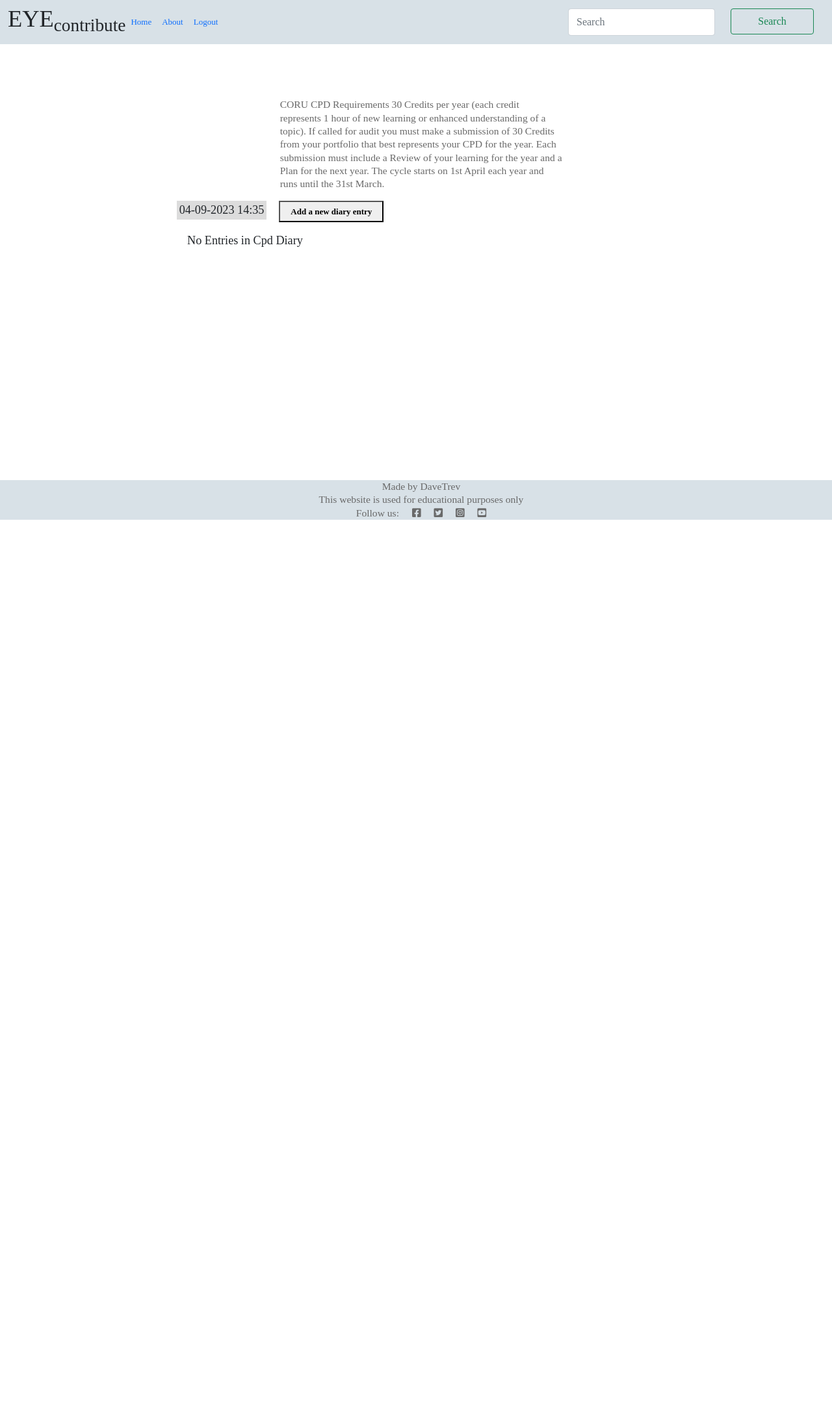
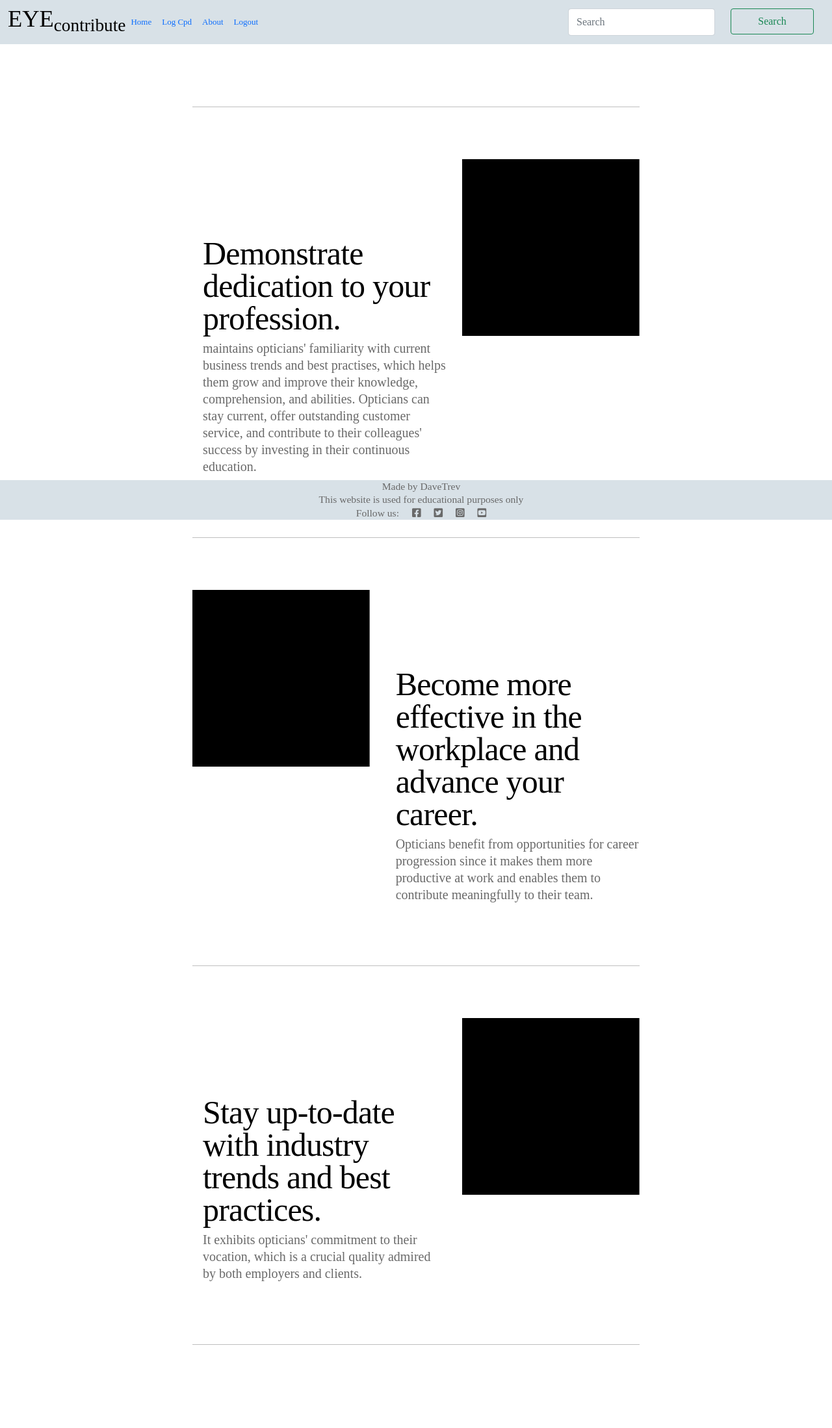
Before and after one commit to DaveTrev/p4-Django-diary, a Django app: page / in a window 1280 px wide. Shown: the whole page at 65% size. Before the commit the page ends 800 px from the top, so only its background shows below. Run offline with Django 3.2, Linux system fonts and the light colour scheme; the visitor is signed in with stand-in values (Sample User, id 1); data that the repository does not hold is empty; some web fonts are replaced.

Commit message:
added index page, edit to navbar

```diff
--- a/cpddiary/urls.py
+++ b/cpddiary/urls.py
@@ -6,12 +6,14 @@ from .views import (
     DiaryUpdateView,
     DiaryDeleteView,
     AboutPageView,
+    HomePageView,
     )
 from django.contrib.auth.views import LogoutView
 
 
 urlpatterns = [
-    path('', DiaryListView.as_view(), name="entry-list"),
+    path('', HomePageView.as_view(), name="home"),
+    path('entrylist/', DiaryListView.as_view(), name="entry-list"),
     path('about/', AboutPageView.as_view(), name="about"),
     path('entry/<int:pk>/',
          DiaryDetailView.as_view(),
--- a/cpddiary/views.py
+++ b/cpddiary/views.py
@@ -14,6 +14,10 @@ from django.contrib.auth.mixins import LoginRequiredMixin, UserPassesTestMixin
 from django.views.generic import TemplateView
 from .models import Entry
 from .forms import EntryForm
+
+
+class HomePageView(TemplateView):
+    template_name = "index.html"
 
 
 class AboutPageView(TemplateView):
--- a/static/style.css
+++ b/static/style.css
@@ -32,9 +32,6 @@ h2, h3 {
     vertical-align: top;
 }
 
-h2 {
-    background-color: aquamarine;
-}
 
 .mark {
     background-color: gainsboro;
@@ -106,4 +103,50 @@ input[type="submit"] {
     margin: 1rem 0;
 }
 
-/* navbar */
+/* bootstrap carosel example */
+/* GLOBAL STYLES
+-------------------------------------------------- */
+/* Padding below the footer and lighter body text */
+
+body {
+    padding-bottom: 3rem;
+    color: rgb(var(--bs-tertiary-color-rgb));
+  }
+
+
+  /* Featurettes
+  ------------------------- */
+
+  .featurette-divider {
+    margin: 5rem 0; /* Space out the Bootstrap <hr> more */
+  }
+
+  /* Thin out the marketing headings */
+  /* rtl:begin:remove */
+  .featurette-heading {
+    letter-spacing: -.05rem;
+  }
+
+  /* rtl:end:remove */
+
+  /* RESPONSIVE CSS
+  -------------------------------------------------- */
+
+  @media (min-width: 40em) {
+    /* Bump up size of carousel content */
+    .carousel-caption p {
+      margin-bottom: 1.25rem;
+      font-size: 1.25rem;
+      line-height: 1.4;
+    }
+
+    .featurette-heading {
+      font-size: 50px;
+    }
+  }
+
+  @media (min-width: 62em) {
+    .featurette-heading {
+      margin-top: 7rem;
+    }
+  }
--- a/templates/base.html
+++ b/templates/base.html
@@ -30,8 +30,11 @@
           </button>
           <div class="collapse navbar-collapse" id="navbarSupportedContent">
             <ul class="navbar-nav me-auto mb-2 mb-lg-0">
+              <li class="nav-item">
+                <a class="nav-link active text-black" aria-current="page" href="{% url 'home' %}">Home</a>
+            </li>
                 <li class="nav-item">
-                    <a class="nav-link active text-black" aria-current="page" href="{% url 'entry-list' %}">Home</a>
+                    <a class="nav-link active text-black" aria-current="page" href="{% url 'entry-list' %}">Log Cpd</a>
                 </li>
                 <li class="nav-item">
                     <a class="nav-link text-black" href="{% url 'about' %}">About</a>
@@ -49,6 +52,13 @@
                 </li>
                 {% endif %}
             </ul>
+            <div id="welcome-message">
+              {% if user.is_authenticated %}
+            <h4>Welcome back, {{ user.username }}!</h4>
+          {% else %}
+            <h4>Welcome, guest! Please sign up or log in to access our services.</h4>
+          {% endif %}
+          </div>
             <form class="d-flex" role="search" method="GET">
               <input class="form-control me-2" type="text" name="search-page" value="{{search_bar}}" placeholder="Search" aria-label="Search">
               <button class="btn btn-outline-success" type="submit" value="Search">Search</button>
@@ -64,13 +74,7 @@
     <div class="row">
       <div class="col-md-8 mt-3 offset-md-2">
 <!--Welcome user displays on all pages / custom anon user class to welcome guest? -->
-<div id="welcome-message">
-    {% if user.is_authenticated %}
-  <h1>Welcome back, {{ user.username }}!</h1>
-{% else %}
-  <h1>Welcome, guest! Please sign up or log in to access our services.</h1>
-{% endif %}
-</div>
+
     {% if messages %}
         <ul class="messages">
             {% for message in messages %}
--- /dev/null
+++ b/templates/index.html
@@ -0,0 +1,67 @@
+{% extends "base.html" %}
+
+{% block content %}
+
+<!-- Custom styles for this template -->
+<link href="carousel.css" rel="stylesheet">
+</head>
+<body>
+
+<main>
+
+<!--index page styling taken from bootstrap carousel template https://getbootstrap.com/docs/4.0/examples/ -->
+
+<div class="container marketing">
+
+  <!-- START THE FEATURETTES -->
+
+  <hr class="featurette-divider">
+
+  <div class="row featurette">
+    <div class="col-md-7">
+      <h2 class="featurette-heading fw-normal lh-1">Demonstrate dedication to your profession.</h2>
+      <p class="lead">maintains opticians' familiarity with current business trends and best practises, which helps them grow and improve their knowledge,
+        comprehension, and abilities. Opticians can stay current, offer outstanding customer service, and contribute to their colleagues'
+        success by investing in their continuous education.</p>
+    </div>
+    <div class="col-md-5">
+      <svg class="bd-placeholder-img bd-placeholder-img-lg featurette-image img-fluid mx-auto" width="500" height="500" xmlns="http://www.w3.org/2000/svg" role="img" aria-label="Placeholder: 500x500" preserveAspectRatio="xMidYMid slice" focusable="false"><title>Placeholder</title><rect width="100%" height="100%" fill="var(--bs-secondary-bg)"/><text x="50%" y="50%" fill="var(--bs-secondary-color)" dy=".3em">500x500</text></svg>
+    </div>
+  </div>
+
+  <hr class="featurette-divider">
+
+  <div class="row featurette">
+    <div class="col-md-7 order-md-2">
+      <h2 class="featurette-heading fw-normal lh-1">Become more effective in the workplace and advance your career.</h2>
+      <p class="lead">Opticians benefit from opportunities for career progression since it makes them more productive at work
+         and enables them to contribute meaningfully to their team.</p>
+    </div>
+    <div class="col-md-5 order-md-1">
+      <svg class="bd-placeholder-img bd-placeholder-img-lg featurette-image img-fluid mx-auto" width="500" height="500" xmlns="http://www.w3.org/2000/svg" role="img" aria-label="Placeholder: 500x500" preserveAspectRatio="xMidYMid slice" focusable="false"><title>Placeholder</title><rect width="100%" height="100%" fill="var(--bs-secondary-bg)"/><text x="50%" y="50%" fill="var(--bs-secondary-color)" dy=".3em">500x500</text></svg>
+    </div>
+  </div>
+
+  <hr class="featurette-divider">
+
+  <div class="row featurette">
+    <div class="col-md-7">
+      <h2 class="featurette-heading fw-normal lh-1">Stay up-to-date with industry trends and best practices.</h2>
+      <p class="lead"> It exhibits opticians' commitment to their vocation, which is a crucial quality admired by both employers and clients.</p>
+    </div>
+    <div class="col-md-5">
+      <svg class="bd-placeholder-img bd-placeholder-img-lg featurette-image img-fluid mx-auto" width="500" height="500" xmlns="http://www.w3.org/2000/svg" role="img" aria-label="Placeholder: 500x500" preserveAspectRatio="xMidYMid slice" focusable="false"><title>Placeholder</title><rect width="100%" height="100%" fill="var(--bs-secondary-bg)"/><text x="50%" y="50%" fill="var(--bs-secondary-color)" dy=".3em">500x500</text></svg>
+    </div>
+  </div>
+
+  <hr class="featurette-divider">
+
+  <!-- /END THE FEATURETTES -->
+
+</div><!-- /.container -->
+
+</main>
+
+  </body>
+</html>
+{% endblock %}
```
Also changed, not shown: README.md.
